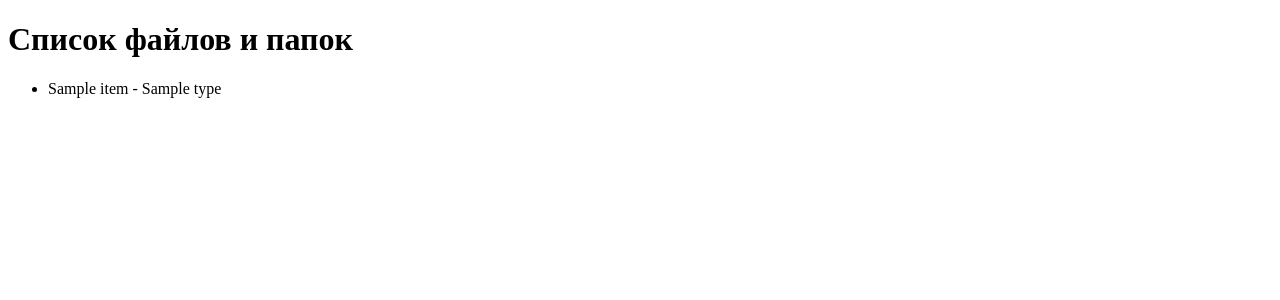
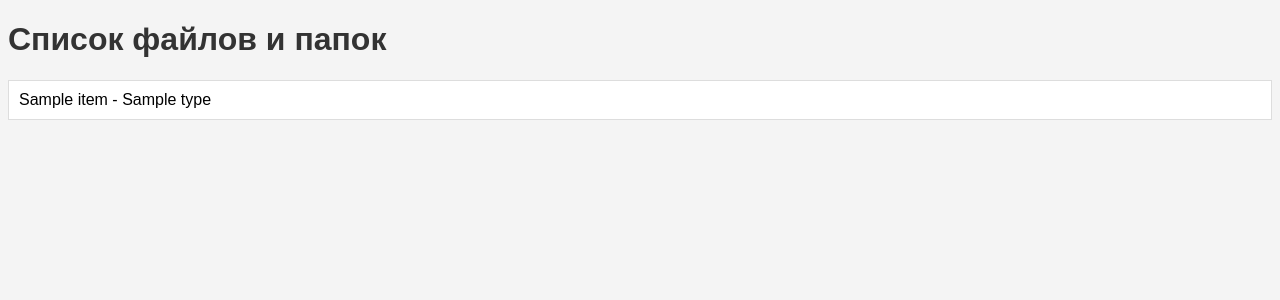
Before and after one commit to glebics/yandex-disk-django-app, a Django app: template templates/diskviewer/file_list.html in a window 1280 px wide. Shown: the top 300 px of the page. Run offline with Django 4.2, Linux system fonts and the light colour scheme; the template is opened without the code that fills it: most values are stand-ins (such as "Sample title", 1, 10 or a date in 2020).

Commit message:
Enhance UI with CSS styles

```diff
--- /dev/null
+++ b/static/css/style.css
@@ -0,0 +1,26 @@
+/* static/css/style.css */
+body {
+    font-family: Arial, sans-serif;
+    background-color: #f4f4f4;
+}
+
+h1 {
+    color: #333;
+}
+
+ul {
+    list-style-type: none;
+    padding: 0;
+}
+
+li {
+    background: #fff;
+    margin: 5px 0;
+    padding: 10px;
+    border: 1px solid #ddd;
+}
+
+a {
+    text-decoration: none;
+    color: #0066cc;
+}
--- a/templates/diskviewer/file_list.html
+++ b/templates/diskviewer/file_list.html
@@ -1,10 +1,13 @@
 <!-- templates/diskviewer/file_list.html -->
+{% load static %}
+
 <!DOCTYPE html>
 <html lang="ru">
 
 <head>
     <meta charset="UTF-8">
     <title>Список файлов</title>
+    <link rel="stylesheet" type="text/css" href="{% static 'css/style.css' %}">
 </head>
 
 <body>
--- a/templates/diskviewer/index.html
+++ b/templates/diskviewer/index.html
@@ -1,10 +1,13 @@
 <!-- templates/diskviewer/index.html -->
+{% load static %}
+
 <!DOCTYPE html>
 <html lang="ru">
 
 <head>
     <meta charset="UTF-8">
     <title>Yandex Disk Viewer</title>
+    <link rel="stylesheet" type="text/css" href="{% static 'css/style.css' %}">
 </head>
 
 <body>
```
Also changed, not shown: yandex_disk_app/settings.py (+6 -1 lines).
